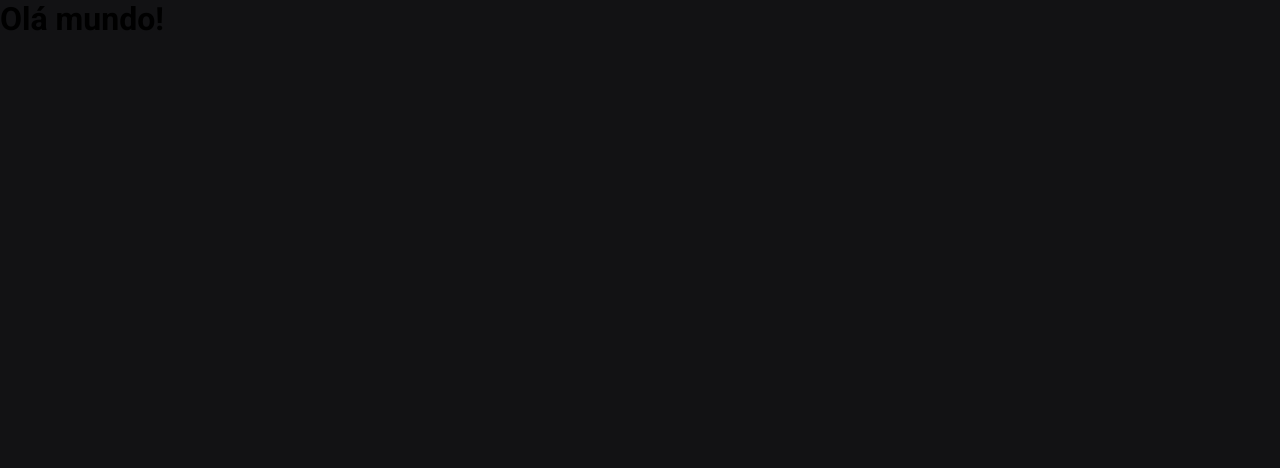
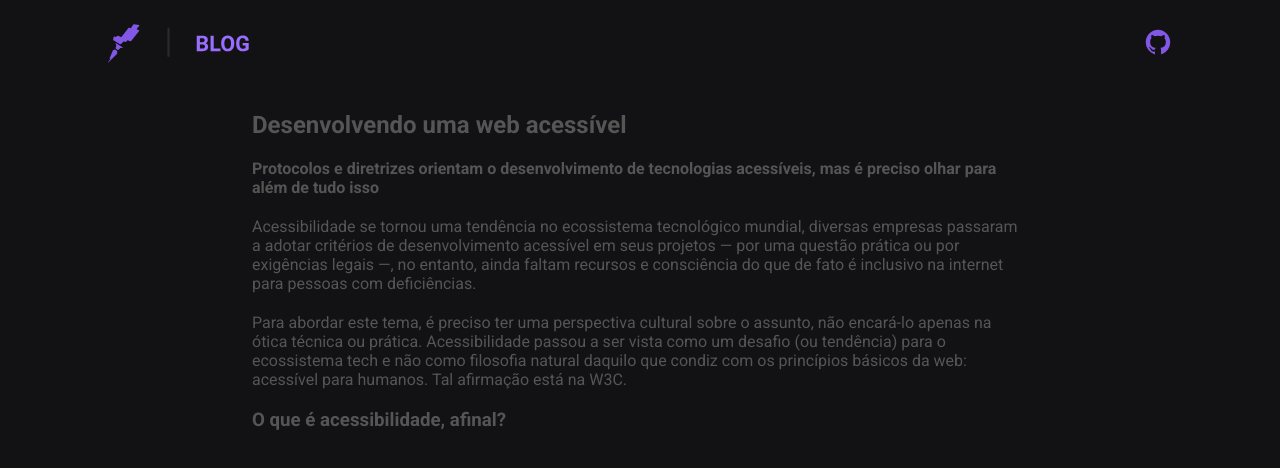
Before and after one commit to joaopelisson/NextJS_WebAccessibility, a Next.js app: page / in a window 1280 px wide. Shown: the top 468 px of the page. Built offline with nearby package versions, Linux system fonts and the light colour scheme.

Commit message:
Page structure (without applying accessibility)
Developing a page first without applying accessibility

```diff
--- a/src/pages/index.tsx
+++ b/src/pages/index.tsx
@@ -1,5 +1,36 @@
+import styles from '../styles/Home.module.css';
+import Image from "next/image";
+import LogoImg from '../assets/logo.svg';
+
 export default function Home() {
   return (
-    <h1>Olá mundo!</h1>
+    <div>
+      <div className={styles.header}>
+        <Image
+          src={LogoImg}
+          width={286 / 2}
+        />
+        <div className={styles.nav}>
+          <a href="github.com/joaopelisson">
+            <svg stroke="currentColor" fill="currentColor" stroke-width="0" viewBox="0 0 512 512" height="28" width="28" xmlns="http://www.w3.org/2000/svg"><path d="M256 32C132.3 32 32 134.9 32 261.7a229.3 229.3 0 0 0 153.2 217.9c1.4.3 2.6.4 3.8.4 8.3 0 11.5-6.1 11.5-11.4l-.3-39.1c-8.4 1.9-15.9 2.7-22.6 2.7-43.1 0-52.9-33.5-52.9-33.5-10.2-26.5-24.9-33.6-24.9-33.6-19.5-13.7-.1-14.1 1.4-14.1h.1c22.5 2 34.3 23.8 34.3 23.8 11.2 19.6 26.2 25.1 39.6 25.1a63 63 0 0 0 25.6-6c2-14.8 7.8-24.9 14.2-30.7-49.7-5.8-102-25.5-102-113.5 0-25.1 8.7-45.6 23-61.6a84.6 84.6 0 0 1 2.2-60.8s1.6-.5 5-.5c8.1 0 26.4 3.1 56.6 24.1a209.8 209.8 0 0 1 112.2 0c30.2-21 48.5-24.1 56.6-24.1 3.4 0 5 .5 5 .5a84.6 84.6 0 0 1 2.2 60.8 90.3 90.3 0 0 1 23 61.6c0 88.2-52.4 107.6-102.3 113.3 8 7.1 15.2 21.1 15.2 42.5 0 30.7-.3 55.5-.3 63 0 5.4 3.1 11.5 11.4 11.5 1.2 0 2.6-.1 4-.4A229.2 229.2 0 0 0 480 261.7C480 134.9 379.7 32 256 32z" stroke="none"/></svg>
+          </a>
+        </div>
+      </div>
+      <div className={styles.content}>
+        <h2>Desenvolvendo uma web acessível</h2>
+        <h4>
+        Protocolos e diretrizes orientam o desenvolvimento de tecnologias acessíveis, mas é preciso olhar para além de tudo isso
+        </h4>
+        <p>
+        Acessibilidade se tornou uma tendência no ecossistema tecnológico mundial, diversas empresas passaram a adotar critérios de desenvolvimento acessível em seus projetos — por uma questão prática ou por exigências legais —, no entanto, ainda faltam recursos e consciência do que de fato é inclusivo na internet para pessoas com deficiências.
+        </p>
+        <p>
+        Para abordar este tema, é preciso ter uma perspectiva cultural sobre o assunto, não encará-lo apenas na ótica técnica ou prática. Acessibilidade passou a ser vista como um desafio (ou tendência) para o ecossistema tech e não como filosofia natural daquilo que condiz com os princípios básicos da web: acessível para humanos. Tal afirmação está na W3C.
+        </p>
+        <h3>
+          O que é acessibilidade, afinal?
+        </h3>
+      </div>
+    </div>
   )
 }
--- /dev/null
+++ b/src/styles/Home.module.css
@@ -0,0 +1,28 @@
+.header {
+    display: flex;
+    align-items: center;
+    justify-content: space-between;
+
+    max-width: 1064px;
+    width: 100%;
+    margin: 0 auto;
+
+    padding: 24px 20px;
+}
+.nav a{
+    color: #8257e5;
+}
+.content{
+    max-width: 776px;
+    width: 100%;
+    margin: 0 auto;
+
+    padding: 24px 20px;
+    color: #555;
+}
+.content h2{
+    margin-bottom: 20px;
+}
+.content p{
+    margin: 20px 0;
+}
```
Also changed, not shown: src/assets/logo.svg (added), 1 other file (tests, documents, lock files or other folders).
